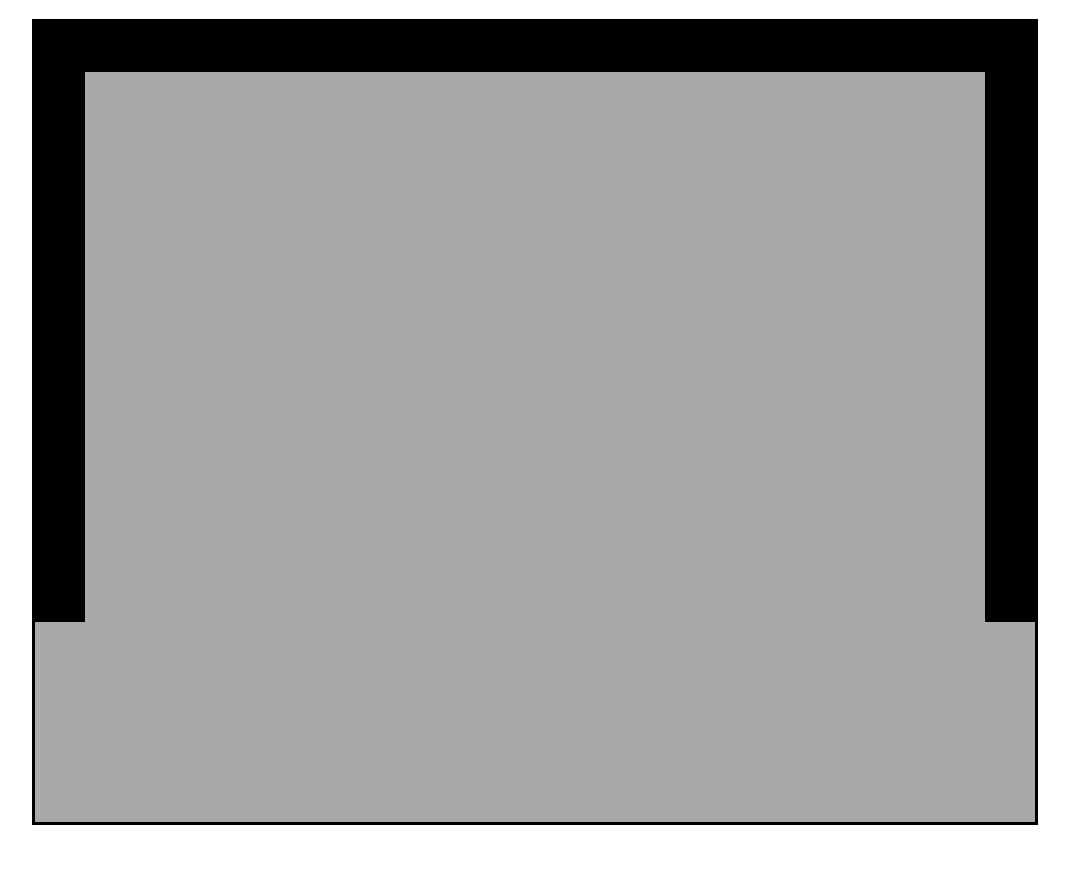
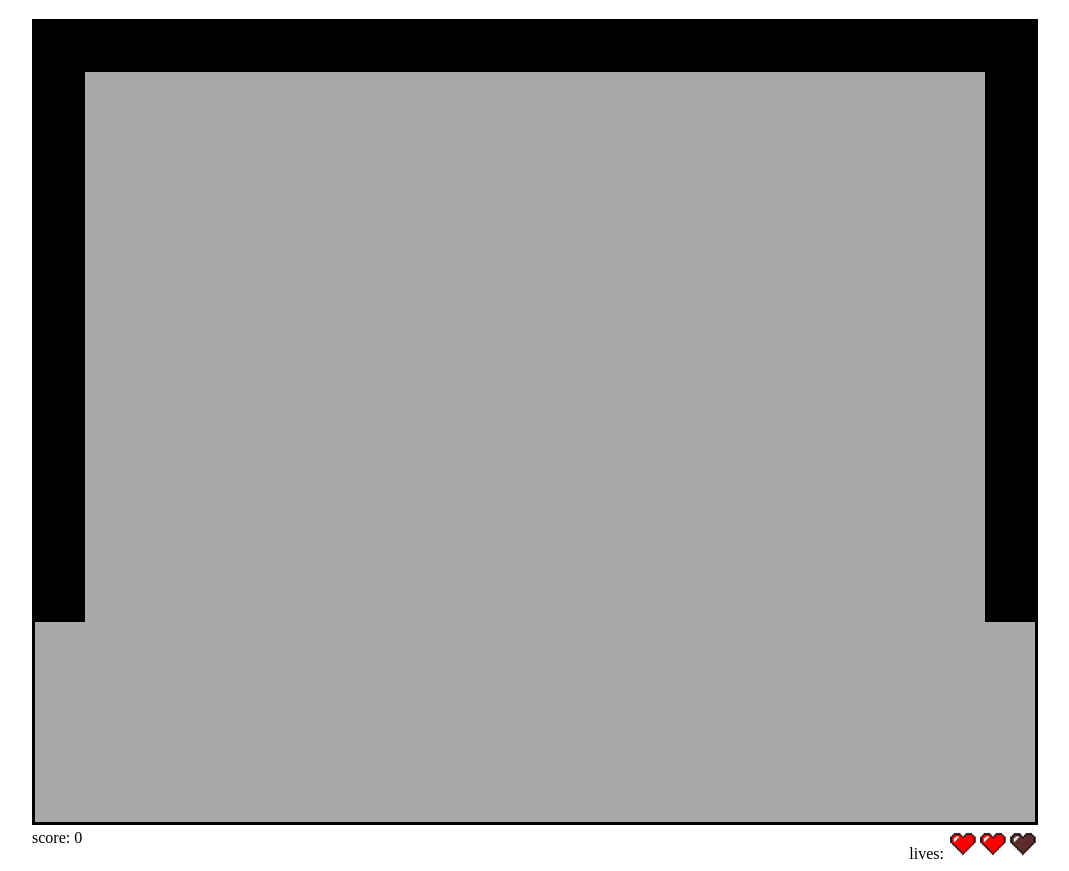
Before and after one commit to Tooki24/casse-brick, a plain HTML site: page src/casse-brique.html in a window 1280 px wide. Shown: the part 69-940 px from the top of the page, without its empty margins (105-1174 px from the left). Before the commit the page ends 906 px from the top, so only its background shows below. Drawn offline with nearby package versions, Linux system fonts and the light colour scheme.

Commit message:
ajout vies + score

```diff
--- a/src/casse-brique.html
+++ b/src/casse-brique.html
@@ -6,12 +6,17 @@
         <link rel="stylesheet" href="casse-briques.css">
         <script src="jquery-3.6.0.min.js"></script>
         <script type="text/javascript" src="murs.js"></script>
+        <script type="text/javascript" src="player.js"></script>
     </head>
    <body>
        <div id="pannelLeft" class="SidePannels"></div>
        <div id="main"  width="80%">
            <h1 text-align="center">Casse-Brique</h1>
        <canvas id="drawArea" width="1000" height="800">Your browser doesn't support canvas</canvas>
+        <div id="scorelives">
+            <div id="score">score: </div>
+            <div id="lives">lives: </div>
+        </div>
        </div>
        <div id="pannelRight" class="SidePannels"></div>
    </body>
--- a/src/casse-briques.css
+++ b/src/casse-briques.css
@@ -17,3 +17,12 @@ h1{
     height: 100%;
     background-color: gray;
 }
+
+#scorelives{
+    display: flex;
+    flex-direction: row;
+    justify-content: space-between;
+}
+#deadLives{
+    filter: grayscale(80%);
+}
--- a/src/murs.js
+++ b/src/murs.js
@@ -2,8 +2,6 @@ let mur1=[0,0,50,600]
 let mur2=[950,0,50,600]
 let mur3=[0,0,1000,50]
 let murs=[mur1,mur2,mur3]
-
-
 
 
 function buildMurs(ctx){
--- /dev/null
+++ b/src/player.js
@@ -0,0 +1,41 @@
+let lives=2;
+let score=0;
+
+function setScore(value){
+    score+=value;
+}
+
+function getScore(){
+    return score
+}
+
+function notify(){
+    return "No lives left";
+}
+
+function loseLife(){
+    lives--;
+    if(lives==0){
+        notify()
+    }
+}
+
+function getLives(){
+    return lives;
+}
+
+function drawLives(document){
+    document.getElementById("score").innerHTML+=score
+    for(let i=0;i<getLives();i++)
+    {
+        console.log("+life");
+        document.getElementById("lives").innerHTML+='<img src="img/hearth.png" width="30px"></img>'
+    }
+    if(getLives()<3){
+        for(let i=0;i<3-getLives();i++)
+        {
+            console.log("-life");
+            document.getElementById("lives").innerHTML+='<img src="img/hearth.png" width="30px" id="deadLives"></img>'
+        }
+    }
+}
--- a/src/source.js
+++ b/src/source.js
@@ -67,4 +67,5 @@ $(document).ready(function()
     buildMurs(context);
     // On imagine qu’il y a un bouton pour effacer le contenu du canvas
     $('#clear').on('click', clearCanvas);
+    drawLives(document);
 });
```
Also changed, not shown: src/img/hearth.png (added).
